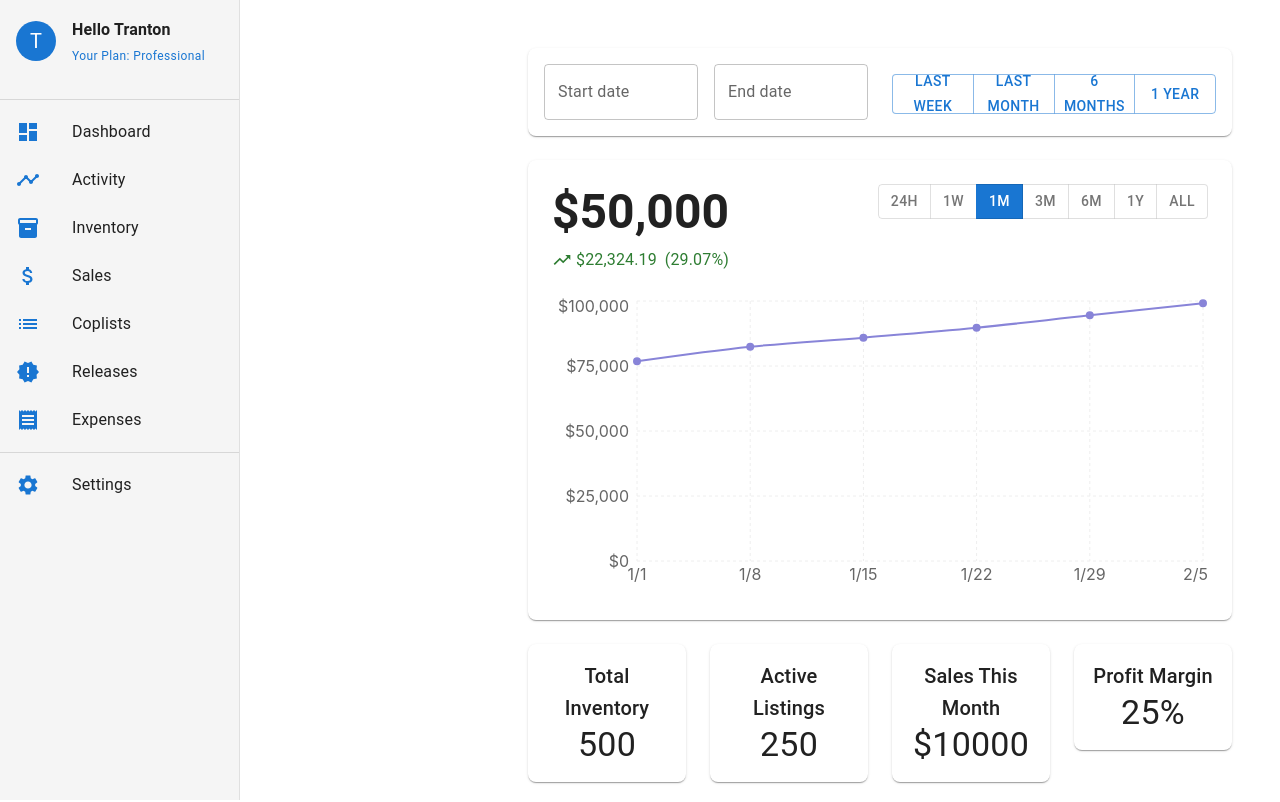
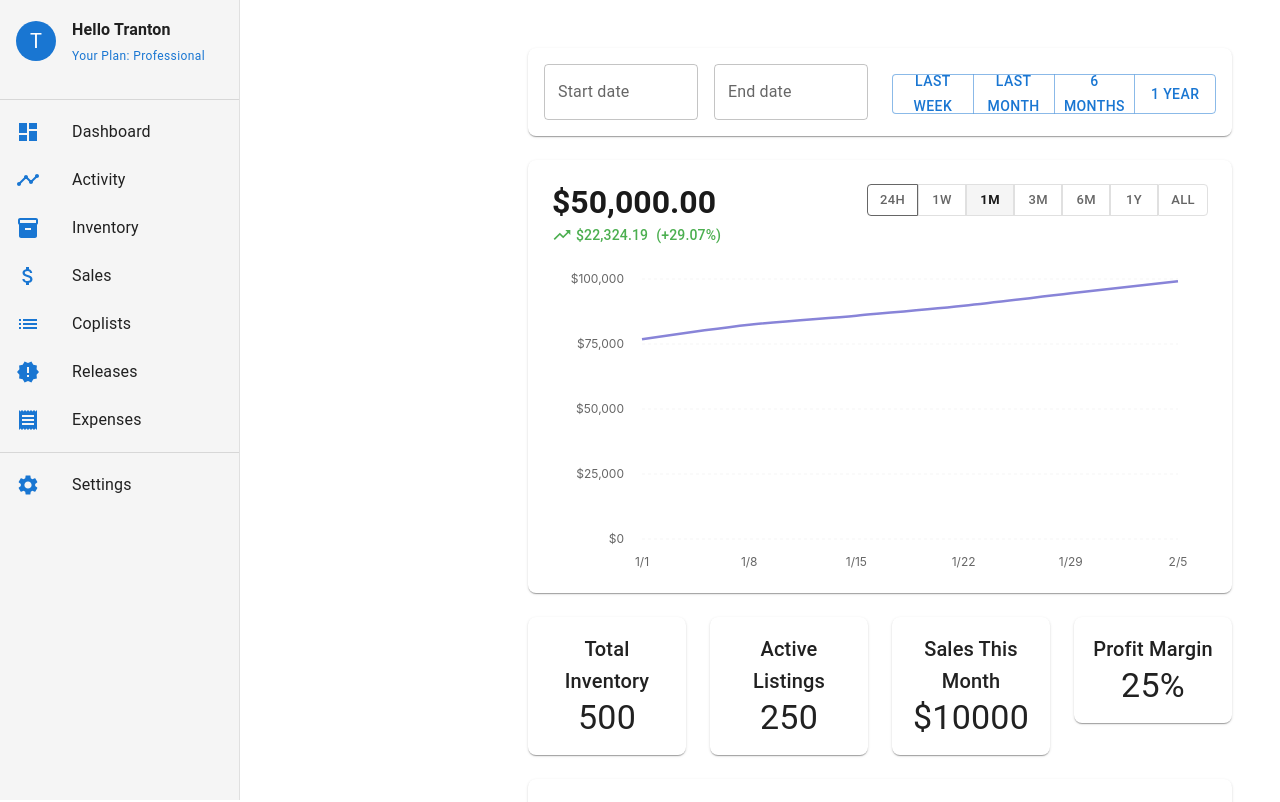
Before and after one commit to chasedndt/sneaker-inventory-app, a React (Create React App) app: page / in a window 1280 px wide. Shown: the top 802 px of the page. Built offline with nearby package versions, Linux system fonts and the light colour scheme.

Commit message:
style: Enhance portfolio value visualization
- Improve chart styling with smooth curves and better tooltips
- Update value display typography and spacing
- Refine time range selector buttons
- Add proper color schemes and hover states
- Implement responsive layout improvements

```diff
--- a/src/components/PortfolioValue.tsx
+++ b/src/components/PortfolioValue.tsx
@@ -19,20 +19,28 @@ import {
 } from 'recharts';
 import TrendingUpIcon from '@mui/icons-material/TrendingUp';
 
-// Styled components
 const StyledToggleButton = styled(ToggleButton)(({ theme }) => ({
   padding: '4px 12px',
-  fontSize: '0.875rem',
+  fontSize: '0.813rem',
+  fontWeight: 500,
+  color: '#666',
+  borderColor: '#e0e0e0',
+  textTransform: 'none',
+  '&:hover': {
+    backgroundColor: 'rgba(0, 0, 0, 0.04)',
+  },
   '&.Mui-selected': {
-    backgroundColor: theme.palette.primary.main,
-    color: theme.palette.primary.contrastText,
+    backgroundColor: '#f5f5f5',
+    color: '#1a1a1a',
+    fontWeight: 600,
     '&:hover': {
-      backgroundColor: theme.palette.primary.dark,
+      backgroundColor: '#eeeeee',
     },
   },
+  height: '32px',
+  minWidth: '48px',
 }));
 
-// Mock data - will be replaced with real data later
 const mockData = [
   { date: '1/1', value: 76805 },
   { date: '1/8', value: 82400 },
@@ -65,28 +73,68 @@ const PortfolioValue: React.FC<PortfolioValueProps> = ({
   };
 
   return (
-    <Paper sx={{ p: 3, mb: 3, borderRadius: 2 }}>
-      <Box sx={{ display: 'flex', justifyContent: 'space-between', alignItems: 'flex-start', mb: 2 }}>
+    <Paper sx={{ p: 3, mb: 3, borderRadius: 2, bgcolor: '#fff' }}>
+      <Box sx={{
+        display: 'flex',
+        justifyContent: 'space-between',
+        alignItems: 'flex-start',
+        mb: 3
+      }}>
         <Box>
-          <Typography variant="h3" sx={{ fontWeight: 'bold', mb: 1 }}>
-            ${currentValue.toLocaleString()}
+          <Typography
+            variant="h3"
+            sx={{
+              fontWeight: 600,
+              fontSize: '2rem',
+              mb: 0.5,
+              color: '#1a1a1a'
+            }}
+          >
+            ${currentValue.toLocaleString('en-US', {
+              minimumFractionDigits: 2,
+              maximumFractionDigits: 2
+            })}
           </Typography>
-          <Box sx={{ display: 'flex', alignItems: 'center', gap: 1 }}>
+          <Box sx={{
+            display: 'flex',
+            alignItems: 'center',
+            gap: 1
+          }}>
             <Box sx={{
               display: 'flex',
               alignItems: 'center',
-              color: valueChange >= 0 ? 'success.main' : 'error.main'
+              color: valueChange >= 0 ? '#4CAF50' : '#f44336',
+              fontSize: '0.875rem'
             }}>
-              <TrendingUpIcon fontSize="small" />
-              <Typography variant="body1" sx={{ ml: 0.5 }}>
-                ${Math.abs(valueChange).toLocaleString()}
+              <TrendingUpIcon
+                fontSize="small"
+                sx={{
+                  mr: 0.5,
+                  transform: valueChange < 0 ? 'rotate(180deg)' : 'none'
+                }}
+              />
+              <Typography
+                variant="body2"
+                sx={{
+                  fontWeight: 500,
+                  fontSize: '0.875rem'
+                }}
+              >
+                ${Math.abs(valueChange).toLocaleString('en-US', {
+                  minimumFractionDigits: 2,
+                  maximumFractionDigits: 2
+                })}
               </Typography>
             </Box>
             <Typography
-              variant="body1"
-              color={valueChange >= 0 ? 'success.main' : 'error.main'}
+              variant="body2"
+              sx={{
+                color: valueChange >= 0 ? '#4CAF50' : '#f44336',
+                fontWeight: 500,
+                fontSize: '0.875rem'
+              }}
             >
-              ({percentageChange}%)
+              ({percentageChange >= 0 ? '+' : ''}{percentageChange.toFixed(2)}%)
             </Typography>
           </Box>
         </Box>
@@ -95,6 +143,24 @@ const PortfolioValue: React.FC<PortfolioValueProps> = ({
           exclusive
           onChange={handleTimeRangeChange}
           size="small"
+          sx={{
+            backgroundColor: '#fff',
+            '& .MuiToggleButtonGroup-grouped': {
+              margin: 0,
+              border: 1,
+              '&:not(:first-of-type)': {
+                borderRadius: 0,
+                borderLeft: '1px solid',
+                borderColor: '#e0e0e0',
+              },
+              '&:first-of-type': {
+                borderRadius: '4px 0 0 4px',
+              },
+              '&:last-of-type': {
+                borderRadius: '0 4px 4px 0',
+              },
+            },
+          }}
         >
           <StyledToggleButton value="24H">24H</StyledToggleButton>
           <StyledToggleButton value="1W">1W</StyledToggleButton>
@@ -108,34 +174,53 @@ const PortfolioValue: React.FC<PortfolioValueProps> = ({
 
       <Box sx={{ height: 300, mt: 3 }}>
         <ResponsiveContainer width="100%" height="100%">
-          <LineChart data={mockData}>
-            <CartesianGrid strokeDasharray="3 3" stroke="#eee" />
+          <LineChart
+            data={mockData}
+            margin={{ top: 10, right: 30, left: 10, bottom: 0 }}
+          >
+            <CartesianGrid
+              strokeDasharray="3 3"
+              stroke="#f5f5f5"
+              vertical={false}
+            />
             <XAxis
               dataKey="date"
               axisLine={false}
               tickLine={false}
+              dy={10}
+              tick={{ fill: '#666', fontSize: 12 }}
             />
             <YAxis
               axisLine={false}
               tickLine={false}
               width={80}
               tickFormatter={(value) => `$${value.toLocaleString()}`}
+              tick={{ fill: '#666', fontSize: 12 }}
+              dx={-10}
             />
             <Tooltip
-              formatter={(value: number) => [`$${value.toLocaleString()}`, 'Value']}
+              formatter={(value: number) => [`$${value.toLocaleString()}`, 'Portfolio Value']}
               contentStyle={{
                 borderRadius: '8px',
                 border: 'none',
-                boxShadow: '0 2px 4px rgba(0,0,0,0.1)'
+                boxShadow: '0 4px 12px rgba(0,0,0,0.1)',
+                padding: '8px 12px',
+                backgroundColor: '#fff'
               }}
+              labelStyle={{ color: '#666' }}
+              cursor={{ stroke: '#8884d8', strokeWidth: 1, strokeDasharray: '5 5' }}
             />
             <Line
-              type="monotone"
+              type="monotoneX"
               dataKey="value"
               stroke="#8884d8"
-              strokeWidth={2}
-              dot={{ fill: '#8884d8', strokeWidth: 2 }}
-              activeDot={{ r: 6 }}
+              strokeWidth={2.5}
+              dot={false}
+              activeDot={{
+                r: 6,
+                fill: '#8884d8',
+                strokeWidth: 0
+              }}
             />
           </LineChart>
         </ResponsiveContainer>
```
